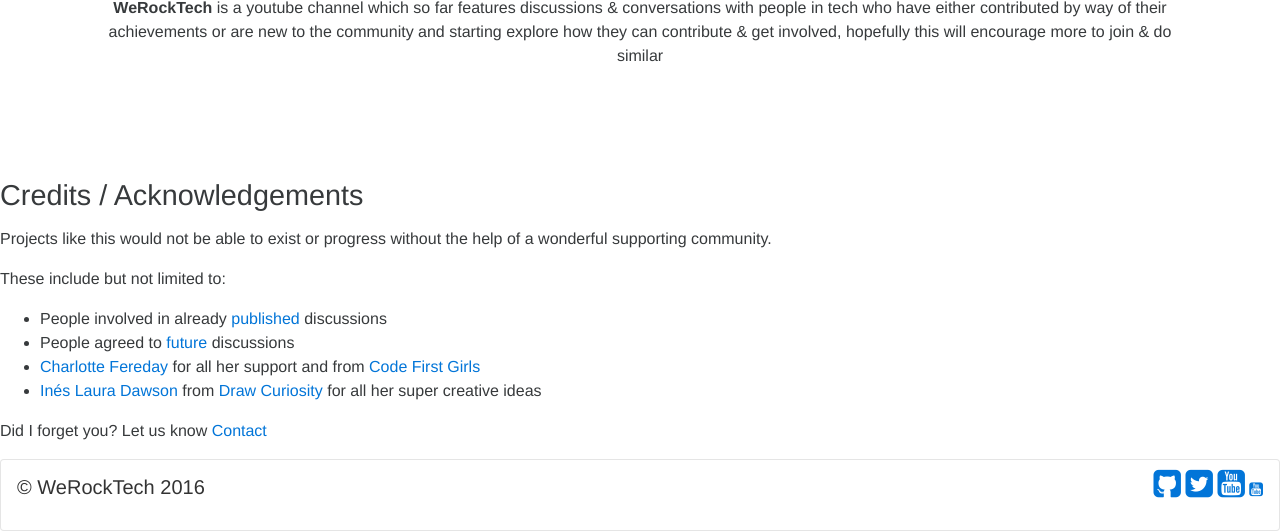
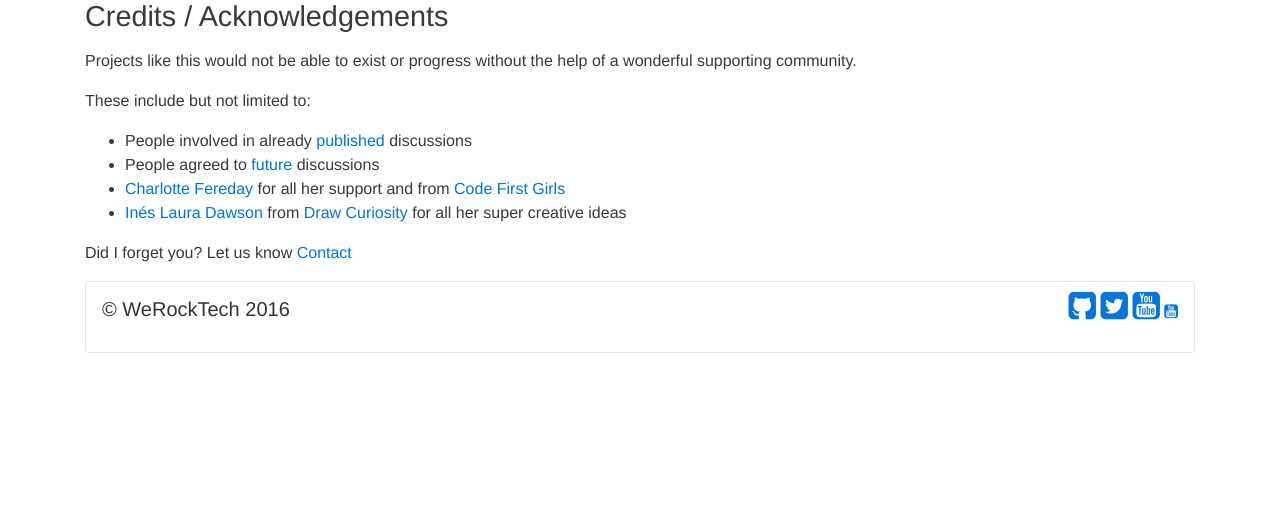
Before and after one commit to WeRockTech/werocktech.github.io, a Jekyll site: the page built from credits.html, in a window 1280 px wide and 1036 px high, cut to the strip 505-1036 px from the top of the window. Built offline with Jekyll 4.4.1, drawn with Linux system fonts in a browser that asks for light colours.

Commit message:
Removed extra paragraph intro and fixed the spanning of the below boxes with vids

```diff
--- a/_includes/banner.html
+++ b/_includes/banner.html
@@ -1,11 +1,11 @@
 <div class="row banner">
-    <p></p>
-    <h1 class="text-lg-center">Giving you a voice in the #OpenSource Tech community to inspire others</h1>
+    <div class="row">
+        <h1 class="text-lg-center">Giving you a voice in the #OpenSource Tech community to inspire others</h1>
+        <div class="jumbotron">
 
-    <div class="jumbotron">
+        </div>
+    </div>
 
-    </div>
-</div>
 
     <div class="row">
         <div class="col-sm-4">
@@ -19,7 +19,7 @@
             <p><b>WeRockTech</b> is a youtube channel which so far features discussions & conversations with people in tech who have either contributed by way of their achievements or are new to the community and starting explore how they can contribute & get involved, hopefully this will encourage more to join & do similar</p>
         </div>
     </div>
+</div>
+<!--     <center><p><b>WeRockTech</b> is a youtube channel which so far features discussions & conversations with people in tech who have either contributed by way of their achievements or are new to the community and starting explore how they can contribute & get involved, hopefully this will encourage more to join & do similar</p></center>
 
-    <center><p><b>WeRockTech</b> is a youtube channel which so far features discussions & conversations with people in tech who have either contributed by way of their achievements or are new to the community and starting explore how they can contribute & get involved, hopefully this will encourage more to join & do similar</p></center>
-
-</div>
+</div> -->
```
